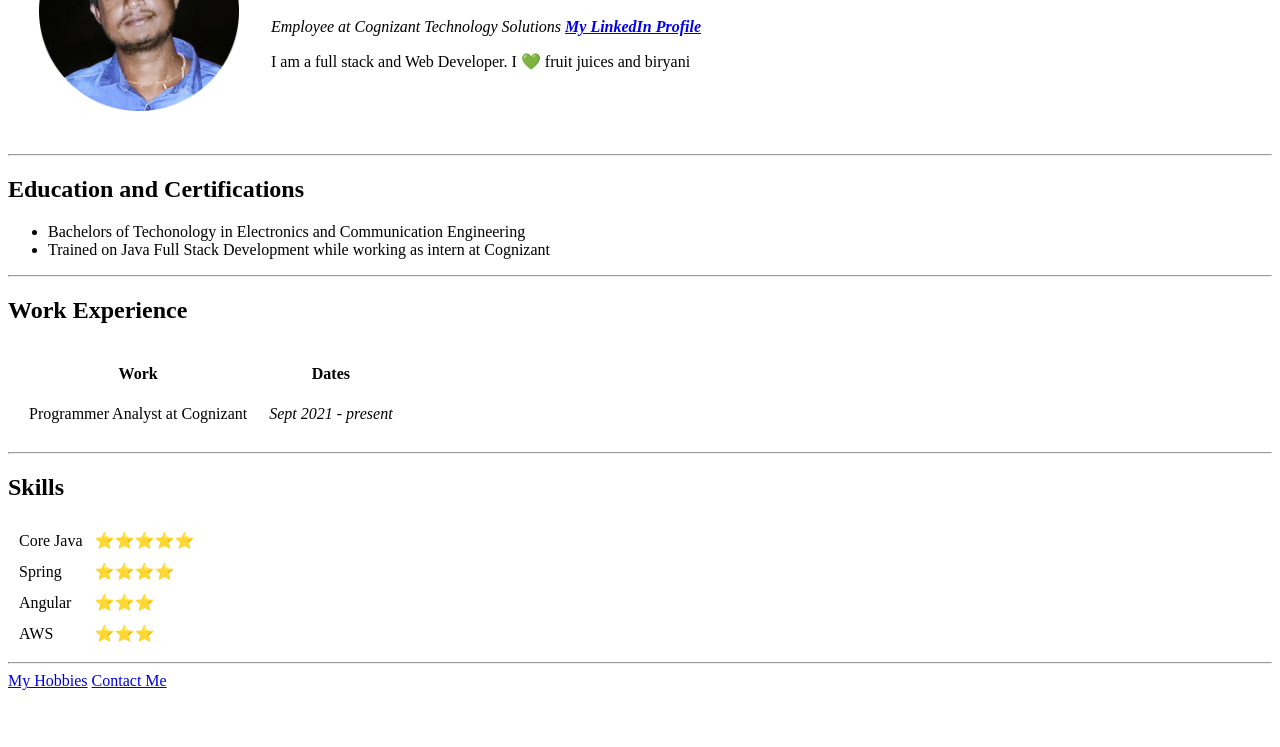
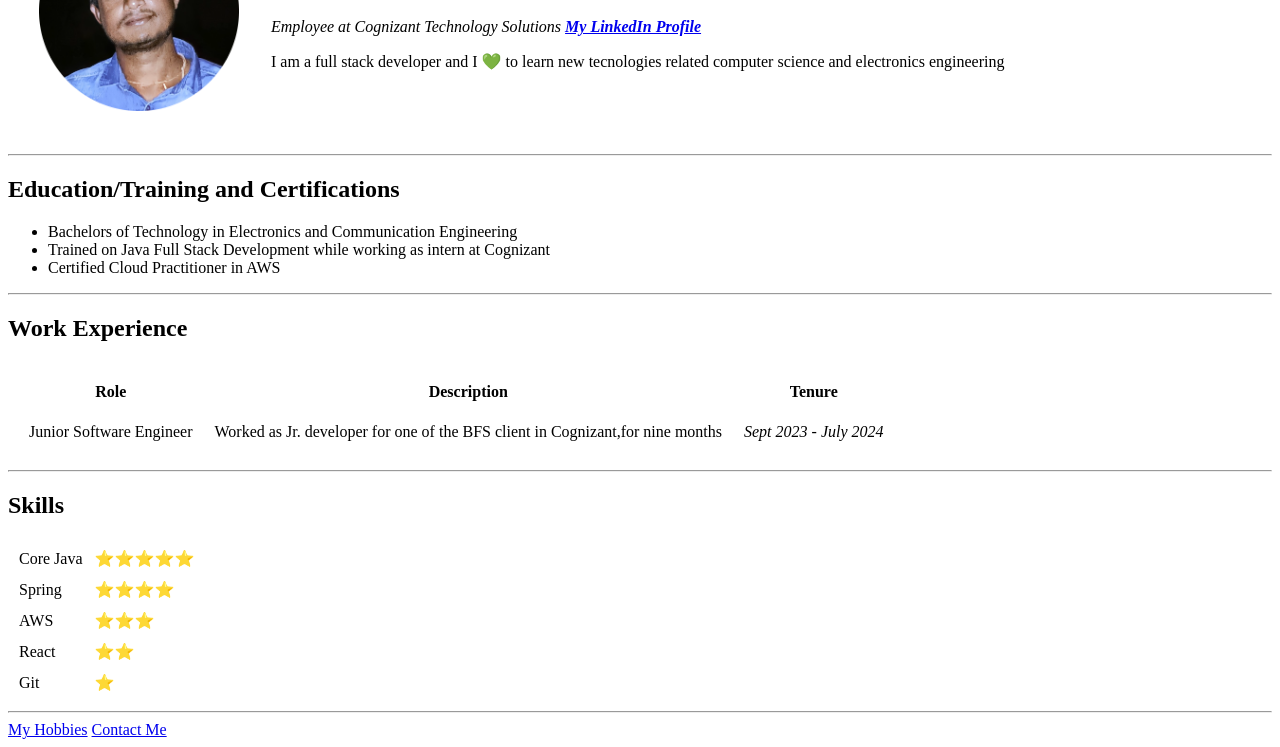
Before and after one commit to NagababuV/cv, a plain HTML site: page index.html in a window 1280 px wide. Shown: the part 128-875 px from the top of the page. Before the commit the page ends 826 px from the top, so only its background shows below. Drawn offline with Linux system fonts and the light colour scheme.

Commit message:
Update index.html
updated index

```diff
--- a/index.html
+++ b/index.html
@@ -13,7 +13,7 @@
 			<td><img src="images/IMG-5551-modified.png" alt="Nagababu profile picture"  width="200" height="200"> </td>
 			<td><h1>Naga Babu Vegisetti</h1>
 	<p> <em> Employee at Cognizant Technology Solutions <strong><a href="https://www.linkedin.com/in/nagababu-vegisetti-940b32160/">My LinkedIn Profile</a></strong></em></p>
-	<p>I am a full stack and Web Developer. I 💚 fruit juices and biryani </p> </td>
+	<p>I am a full stack developer and I 💚 to learn new tecnologies related computer science and electronics engineering </p> </td>
 		</tr>
 	</table>
 
@@ -21,29 +21,31 @@
 
 	<hr>
 
-	<h2> Education and Certifications</h2>
+	<h2> Education/Training and Certifications</h2>
 
 	<ul>
-		<li>Bachelors of Techonology in Electronics and Communication Engineering </li>
+	    <li>Bachelors of Technology in Electronics and Communication Engineering</li>
             <li>Trained on Java Full Stack Development while working as intern at Cognizant</li>
+            <li>Certified Cloud Practitioner in AWS</li>
 	</ul>
 
 
 <hr>
 	<h2>Work Experience</h2>
-	<table cellspacing="20">
+	   <table cellspacing ="20">
             <thead>
                 <tr>
-				<th>Work</th>
-				<th>Dates</th>
+                    <th>Role</th>
+                    <th>Description</th>
+                    <th>Tenure</th>
                 </tr>
             </thead>
         <tbody>
             <tr>
-				<td>Programmer Analyst at Cognizant</td>
-				<td><em> Sept 2021 - present</em></td>
+                <td>Junior Software Engineer</td>
+                <td>Worked as Jr. developer for one of the BFS client in Cognizant,for nine months</td>
+                <td><em>Sept 2023 - July 2024</em></td>
             </tr>
-
         </tbody>
         </table>
 
@@ -61,12 +63,17 @@
 		<td>⭐⭐⭐⭐</td>
 	</tr>
 	<tr>
-		<td>Angular</td>
+		<td>AWS</td>
 		<td>⭐⭐⭐</td>
 	</tr>
 		<tr>
-		<td>AWS</td>
-		<td>⭐⭐⭐</td>
+		<td>React</td>
+		<td>⭐⭐</td>
+	</tr>
+	</tr>
+		<tr>
+		<td>Git</td>
+		<td>⭐</td>
 	</tr>
 </table>
 
```
Lines whose indentation alone changed are shown as unchanged.
